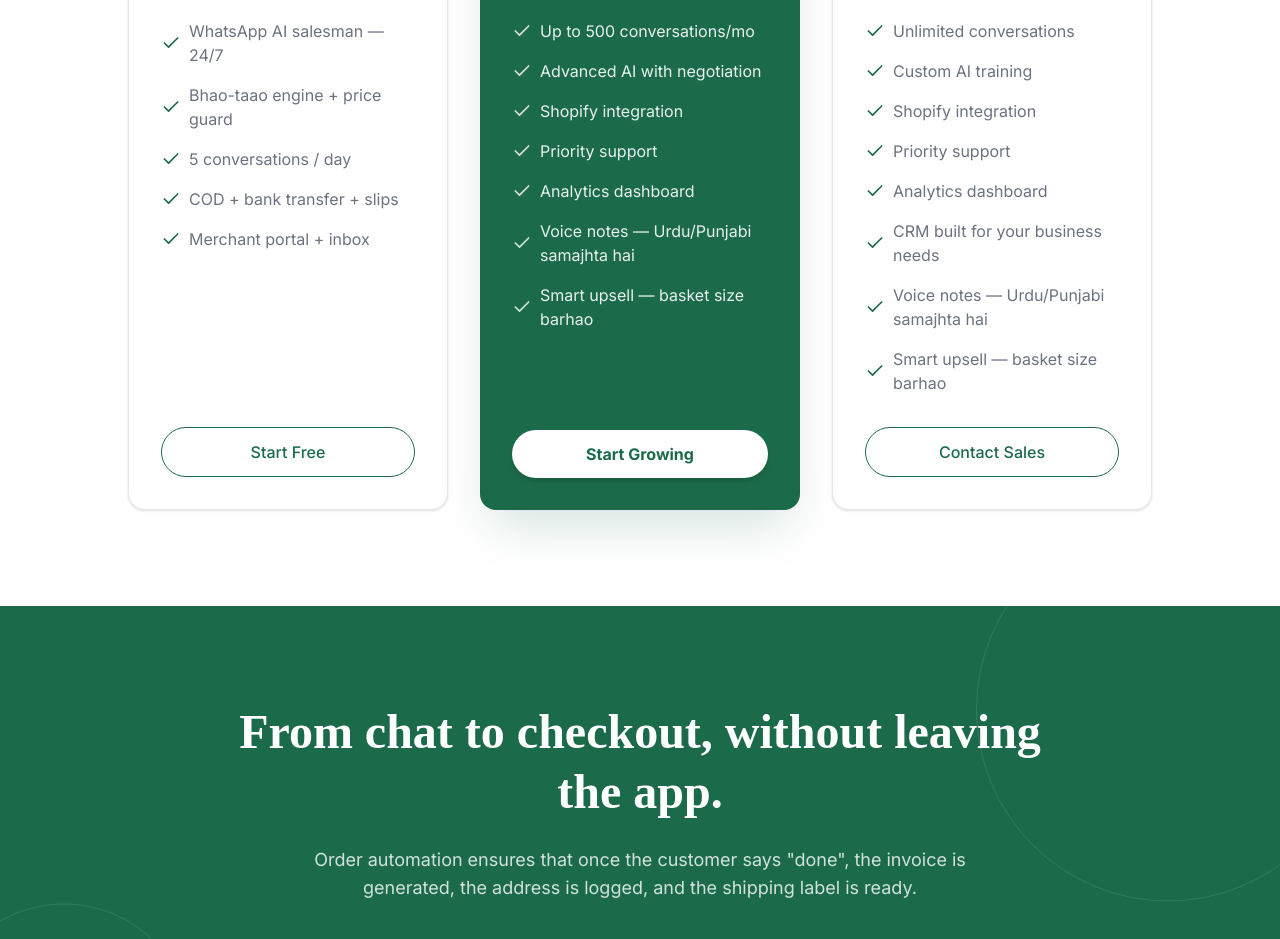
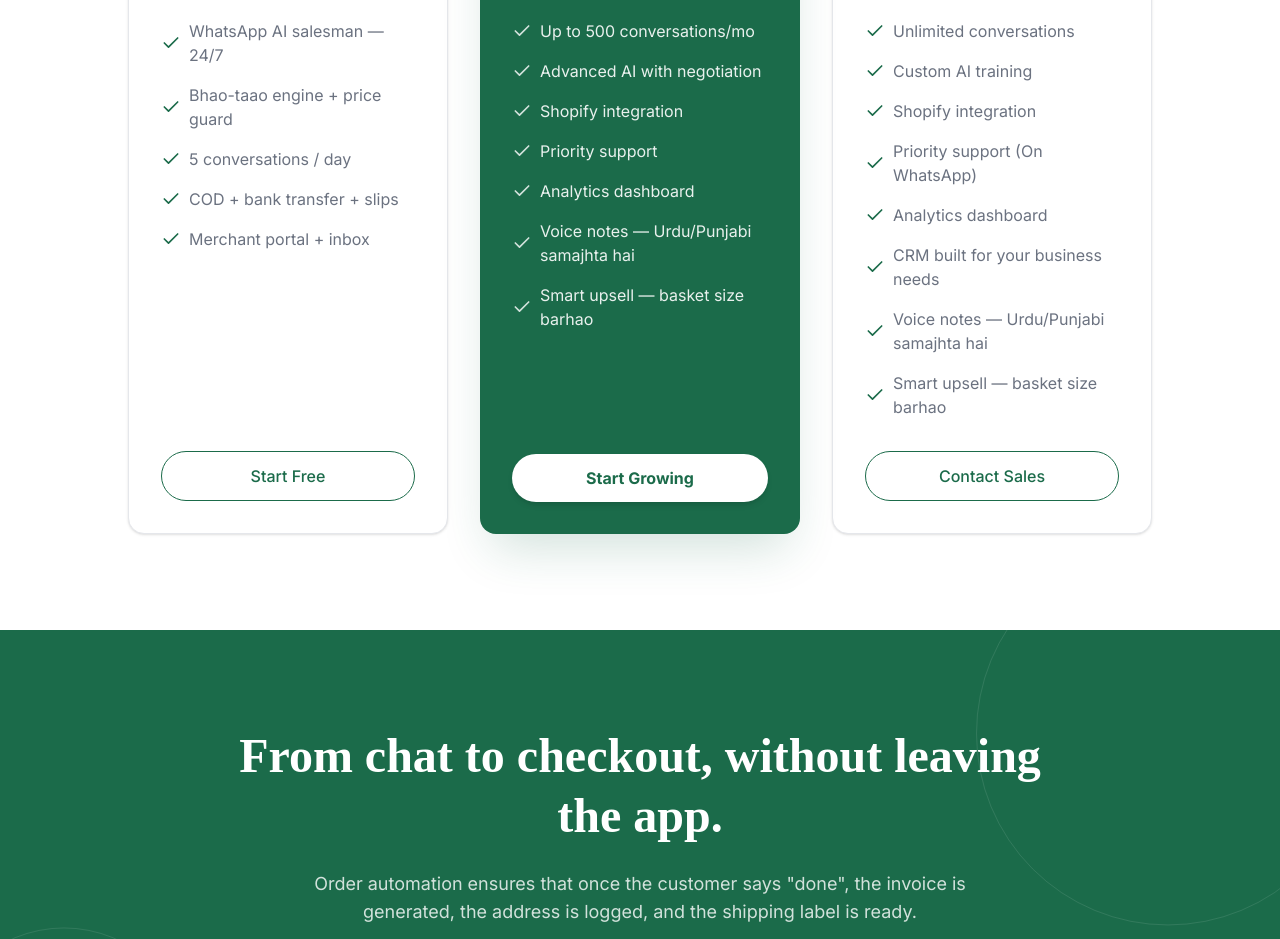
Before and after one commit to Fazal-Khan05/Sahulatcart_Marketing_site, a React (Vite) app: page / in a window 1280 px wide. Shown: the part 6460-7399 px from the top of the page. Built offline with nearby package versions, Linux system fonts and the light colour scheme; a web font is replaced by a local one.

Commit message:
Update Priority support to Priority support (On WhatsApp) in Custom tier

```diff
--- a/src/components/sections/Pricing.jsx
+++ b/src/components/sections/Pricing.jsx
@@ -153,7 +153,7 @@ const Pricing = () => {
                 'Unlimited conversations',
                 'Custom AI training',
                 'Shopify integration',
-                'Priority support',
+                'Priority support (On WhatsApp)',
                 'Analytics dashboard',
                 'CRM built for your business needs',
                 'Voice notes — Urdu/Punjabi samajhta hai',
```
